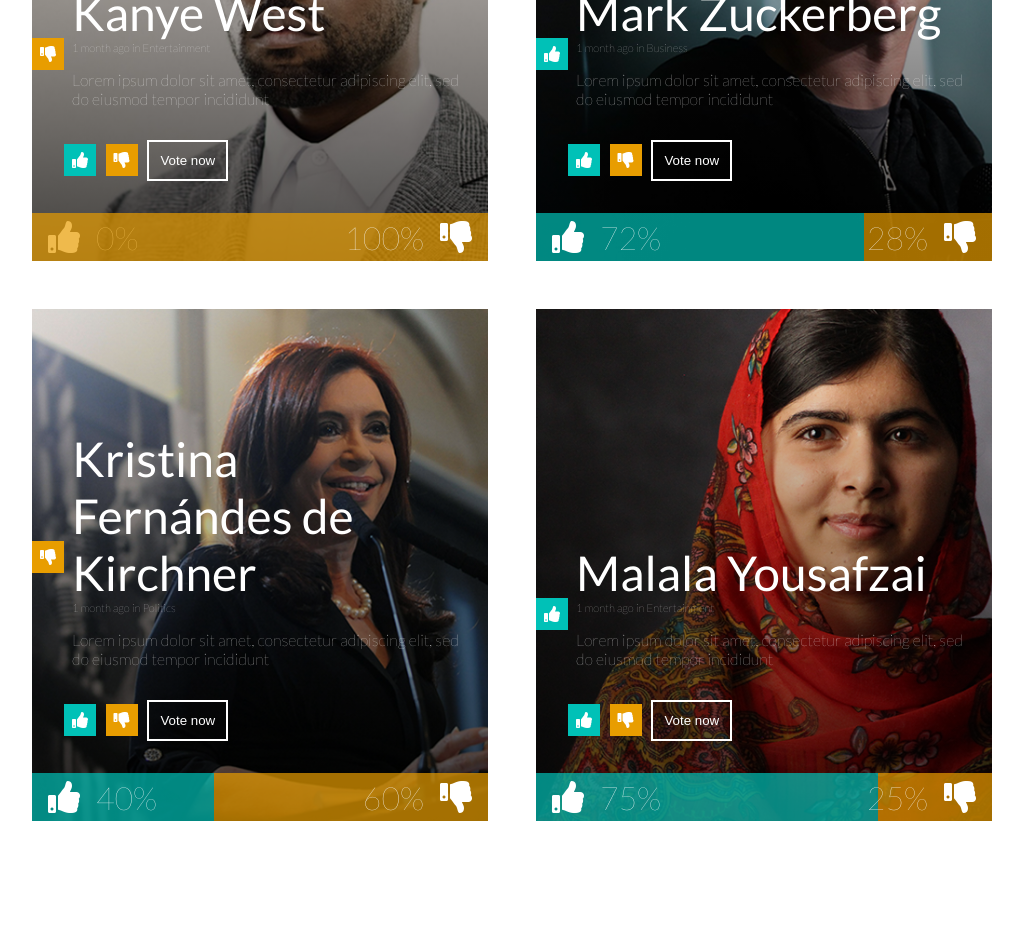
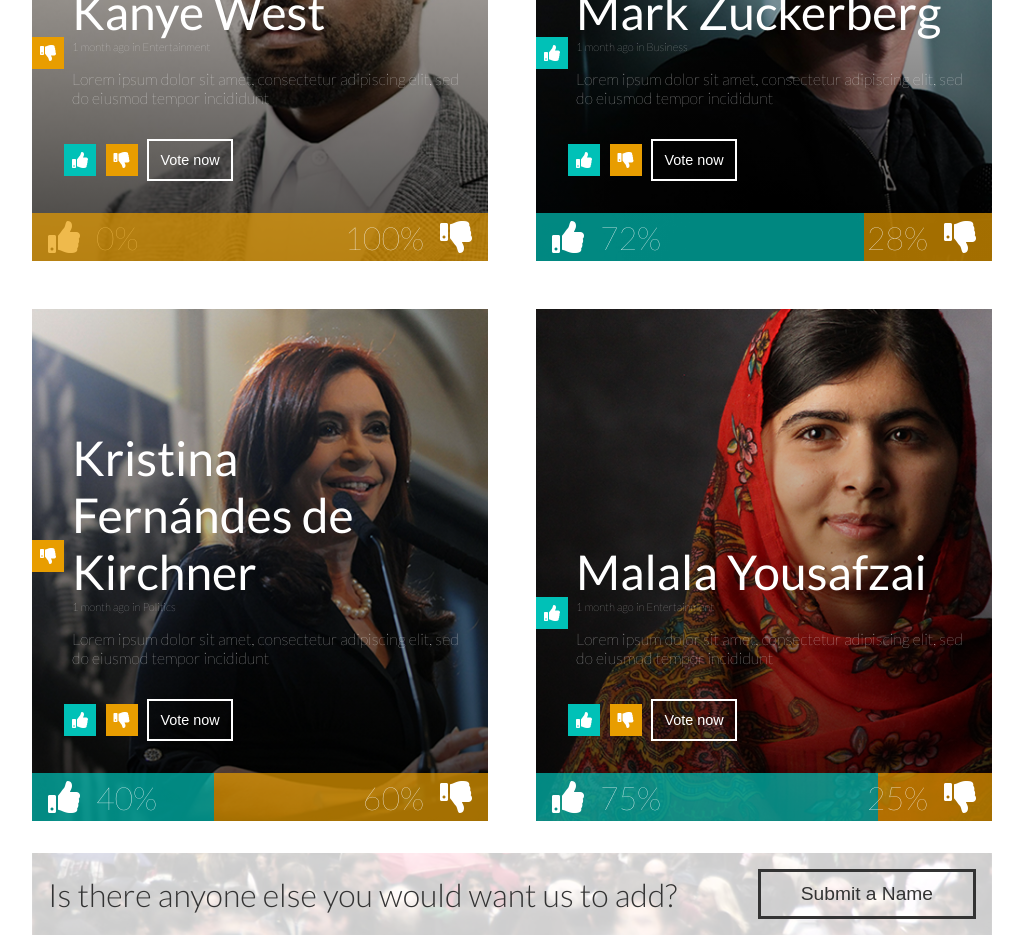
Before and after one commit to HernanCote/rule-of-thumb, a React app: page / in a window 1280 px wide. Shown: the part 1240-2175 px from the top of the page, without its empty margins (128-1151 px from the left). Before the commit the page ends 2061 px from the top, so only its background shows below. Built offline with nearby package versions, Linux system fonts and the light colour scheme.

Commit message:
add sugestion box

```diff
--- /dev/null
+++ b/src/components/common/sugestionsBox.jsx
@@ -0,0 +1,20 @@
+import React from 'react';
+
+const SugestionsBox = () => {
+  return (
+    <div className='sugestions-box'>
+      <div className='sugestions-box__content'>
+        <div className='sugestions-box__content__label'>
+          Is there anyone else you would want us to add?
+        </div>
+        <div>
+          <button className='sugestions-box__content__submit-name'>
+            Submit a Name
+          </button>
+        </div>
+      </div>
+    </div>
+  );
+};
+
+export default SugestionsBox;
--- a/src/components/pages/home.jsx
+++ b/src/components/pages/home.jsx
@@ -2,6 +2,7 @@ import React, { Component } from 'react';
 import InformationBox from '../common/informationBox';
 import HeadOpionionBox from '../voting/headOpinionBox';
 import Votes from '../voting/votes';
+import SugestionsBox from '../common/sugestionsBox';
 
 class Home extends Component {
   state = {};
@@ -25,6 +26,9 @@ class Home extends Component {
         <section className='home__votes container'>
           <Votes />
         </section>
+        <section className='home_sugestions container'>
+          <SugestionsBox />
+        </section>
       </React.Fragment>
     );
   }
--- /dev/null
+++ b/src/styles/components/common/_sugestionsBox.scss
@@ -0,0 +1,28 @@
+.sugestions-box {
+  background-image: $crowd;
+  background-position: center;
+  background-size: cover;
+
+  &__content {
+    padding: 1rem;
+    width: 100%;
+    height: 100%;
+    background: rgba($white, 0.8);
+    display: flex;
+    justify-content: space-between;
+    align-items: center;
+
+    &__label {
+      color: $black;
+      font-size: 2rem;
+      font-weight: 300;
+    }
+
+    &__submit-name {
+      @include styledButtonBlack;
+      padding: 0.7rem 2.5rem;
+      font-size: 1.2rem;
+      font-weight: 400;
+    }
+  }
+}
--- a/src/styles/components/voting/_votingCard.scss
+++ b/src/styles/components/voting/_votingCard.scss
@@ -70,11 +70,9 @@
         }
 
         &__vote-button {
-          cursor: pointer;
+          @include styledButtonWhite;
           padding: 0.7rem;
-          color: $white;
-          background: transparent;
-          border: 2px solid $white;
+          font-size: 0.9rem;
 
           &:focus {
           }
--- a/src/styles/configuration/_config.scss
+++ b/src/styles/configuration/_config.scss
@@ -3,6 +3,7 @@
 //Image variables
 $pope-sm: url(../assets/pope-sm.png);
 $pope-medium: url(../assets/pope-medium.png);
+$crowd: url(../assets/crowd.png);
 
 // Color variables
 $primary-color: rgb(0, 193, 183);
@@ -16,6 +17,20 @@ $small-left-right-padding: 1rem;
 
 .container {
   margin: 0 $wide-left-right-padding;
+}
+
+@mixin styledButtonWhite {
+  cursor: pointer;
+  color: $white;
+  background: transparent;
+  border: 2px solid $white;
+}
+
+@mixin styledButtonBlack {
+  cursor: pointer;
+  color: $black;
+  background: transparent;
+  border: 3px solid $black;
 }
 
 @mixin hoverWhite {
--- a/src/styles/pages/_home.scss
+++ b/src/styles/pages/_home.scss
@@ -74,3 +74,8 @@
   margin-top: 2rem;
   margin-bottom: 2rem;
 }
+
+.home_sugestions {
+  margin-top: 2rem;
+  margin-bottom: 2rem;
+}
--- a/src/styles/style.scss
+++ b/src/styles/style.scss
@@ -28,6 +28,7 @@ body {
 //Components
 @import 'components/common/informationBox';
 @import 'components/common/backdrop';
+@import 'components/common/sugestionsBox';
 
 @import 'components/voting/headOpinionBox';
 @import 'components/voting/votingCard';
```
